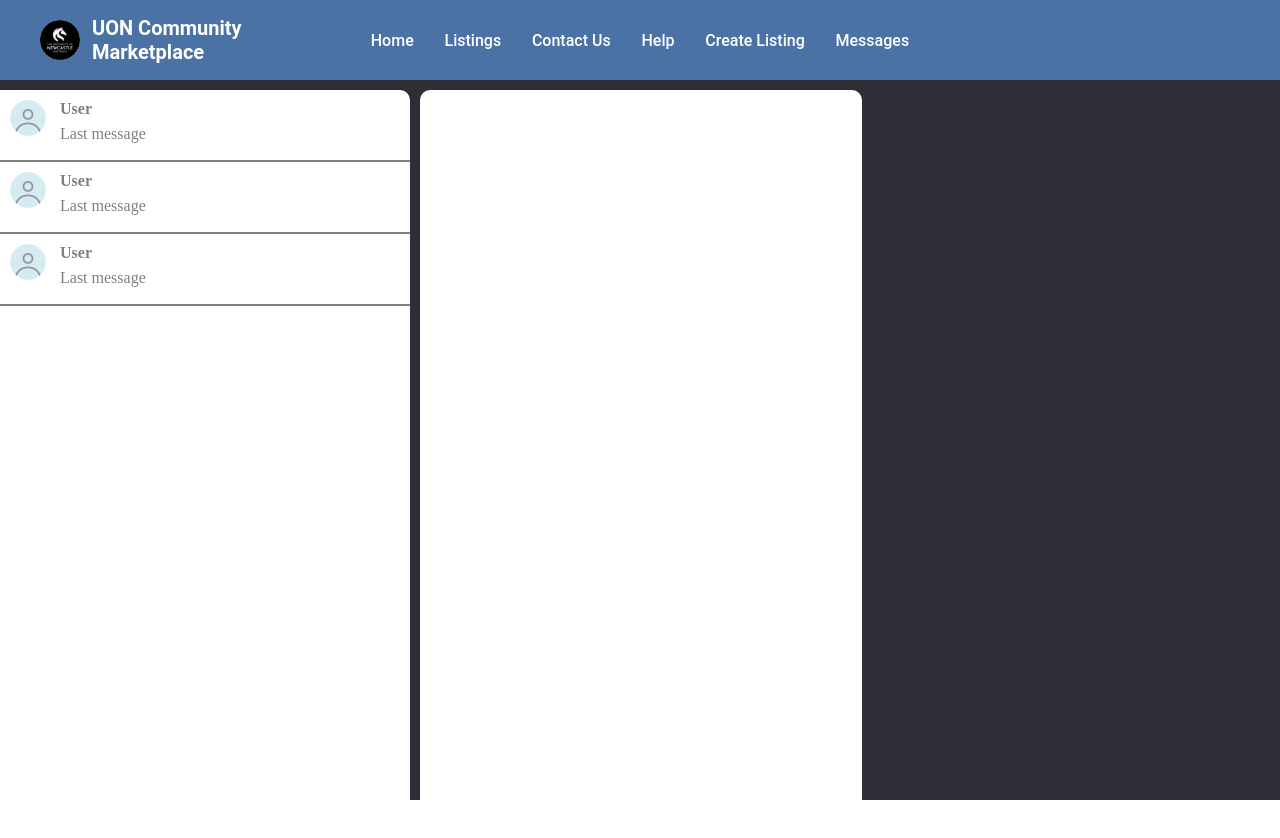
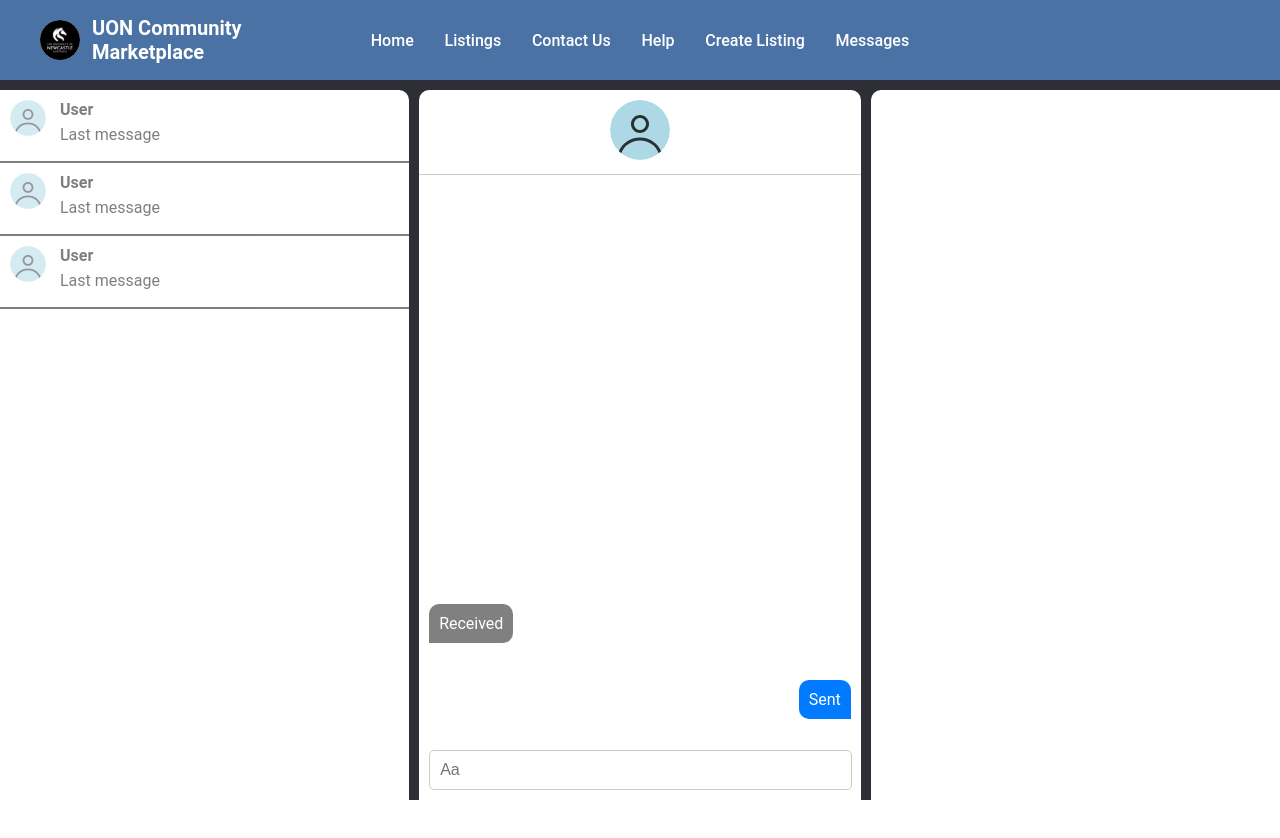
Before and after one commit to Cag1710/UON-Community-Marketplace, a React (Vite) app in the folder front-end/: page /messages in a window 1280 px wide. Shown: the top 838 px of the page. After the commit the page ends 800 px from the top, so only its background shows below. Built offline with nearby package versions, Linux system fonts and the light colour scheme; no server answers.

Commit message:
Added content to the messages page

```diff
--- a/front-end/src/components/Recieving.jsx
+++ b/front-end/src/components/Recieving.jsx
@@ -12,7 +12,7 @@ function Recieving() {
         </div>
     );
 }
-
+``
 const styles = {
     container: {
         padding: "10px",
@@ -36,11 +36,13 @@ const styles = {
   username: {
     paddingLeft: "50px",
     marginTop: "0px",
-    fontWeight: "bold"
+    fontWeight: "bold",
+    fontFamily: 'Roboto, sans-serif'
   },
   lastMessage: {
     paddingLeft: "50px",
-    lineHeight: "0px"
+    lineHeight: "0px",
+    fontFamily: 'Roboto, sans-serif'
   }
 }
 
--- /dev/null
+++ b/front-end/src/components/Sending.jsx
@@ -0,0 +1,31 @@
+import React from 'react';
+import ProfileIcon from "../assets/profile.svg"
+
+function Sending() {
+    return(
+        <div style={styles.inputBox}>
+            <form>
+                <input type="text" placeholder="Aa" style={styles.input} />
+            </form>
+        </div>
+    );
+
+}
+
+const styles = {
+    inputBox: {
+    padding: "10px",
+    width: "100%",
+    boxSizing: "border-box",
+  },
+  input: {
+    width: "95%",
+    padding: "10px",
+    fontSize: "16px",
+    borderRadius: "5px",
+    border: "1px solid #ccc",
+    marginBottom: "90px"
+  },
+}
+
+export default Sending;
--- a/front-end/src/pages/MessagePage.jsx
+++ b/front-end/src/pages/MessagePage.jsx
@@ -1,6 +1,8 @@
 import React from "react";
 import Navbar from "../components/Navbar";
 import Recieving from "../components/Recieving";
+import Sending from "../components/Sending";
+import ProfileIcon from "../assets/profile.svg"
 
 export default function MessagePage() {
 
@@ -17,7 +19,20 @@ export default function MessagePage() {
                         <Recieving />
                     </div>
                     <div style={styles.center}>
+                        <div style={styles.profileContainer}>
+                            <img src={ProfileIcon} alt="Profile Icon" style={styles.profileIcon} />
+                        </div>
 
+                        <div style={styles.chatContent}>
+                            <div style={styles.messageWrapperLeft}>
+                                <p style={styles.recievedMessage}>Received</p>
+                            </div>
+                            <div style={styles.messageWrapperRight}>
+                                <p style={styles.sentMessage}>Sent</p>
+                            </div>
+                        </div>
+
+                        <Sending />
                     </div>
                     <div style={styles.right}>
 
@@ -32,36 +47,93 @@ const styles = {
     bg: {
         backgroundColor: "#2E2F36",
         height: "100vh",
-        width: "100vw"
+        width: "100vw",
+        display: "flex",
+        flexDirection: "column",
+        margin: 0,
+        padding: 0,
+        overflow: "hidden"
+    },
+    container: {
+        display: "flex",
+        height: "100vh",
+        gap: "10px",
+        paddingTop: "10px",
     },
     left: {
         backgroundColor: "white",
         width: "32%",
-        height: "100vh",
-        borderRadius: "0px 10px 0px 0px",
-        marginTop: "10px",
-        marginRight: "10px",
-        float: "left",
+        height: "100%",
+        borderTopRightRadius: "10px",
         overflowY: "auto"
     },
     center: {
         backgroundColor: "white",
         width: "34.55%",
-        height: "100vh",
-        borderRadius: "10px 10px 0px 0px",
-        marginTop: "10px",
-        marginRight: "10px",
-        float: "left"
+        height: "100%",
+        borderTopLeftRadius: "10px",
+        borderTopRightRadius: "10px",
+        display: "flex",
+        flexDirection: "column",
     },
     right: {
         backgroundColor: "white",
         width: "32%",
-        height: "100vh",
-        borderRadius: "10px 0px 0px 0px",
-        marginTop: "10px",
-        float: "left"
+        height: "100%",
+        borderTopLeftRadius: "10px"
     },
-    body: {
-        margin: "0px"
+    profileContainer: {
+        padding: "10px",
+        borderBottom: "1px solid #ccc",
+        textAlign: "center"
+    },
+    profileIcon: {
+        width: "60px",
+        height: "60px",
+        borderRadius: "50%",
+        objectFit: "cover"
+    },
+    chatContent: {
+        flexGrow: 1,
+        overflowY: "auto",
+        width: "100%",
+        display: "flex",
+        flexDirection: "column",
+        padding: "10px",
+        paddingBottom: "0px",
+        justifyContent: "flex-end"
+    },
+    messageWrapperLeft: {
+        textAlign: "left",
+        marginBottom: "5px"
+    },
+    messageWrapperRight: {
+        textAlign: "right",
+        paddingRight: "20px",
+        marginBottom: "5px"
+    },
+    recievedMessage: {
+        display: "inline-block",
+        padding: "10px",
+        backgroundColor: "grey",
+        borderTopLeftRadius: "10px",
+        borderTopRightRadius: "10px",
+        borderBottomRightRadius: "10px",
+        color: "white",
+        maxWidth: "70%",
+        wordBreak: "break-word",
+        fontFamily: 'Roboto, sans-serif'
+    },
+    sentMessage: {
+        display: "inline-block",
+        padding: "10px",
+        backgroundColor: "#007bff",
+        borderTopLeftRadius: "10px",
+        borderTopRightRadius: "10px",
+        borderBottomLeftRadius: "10px",
+        color: "white",
+        maxWidth: "70%",
+        wordBreak: "break-word",
+        fontFamily: 'Roboto, sans-serif'
     }
 }
```
